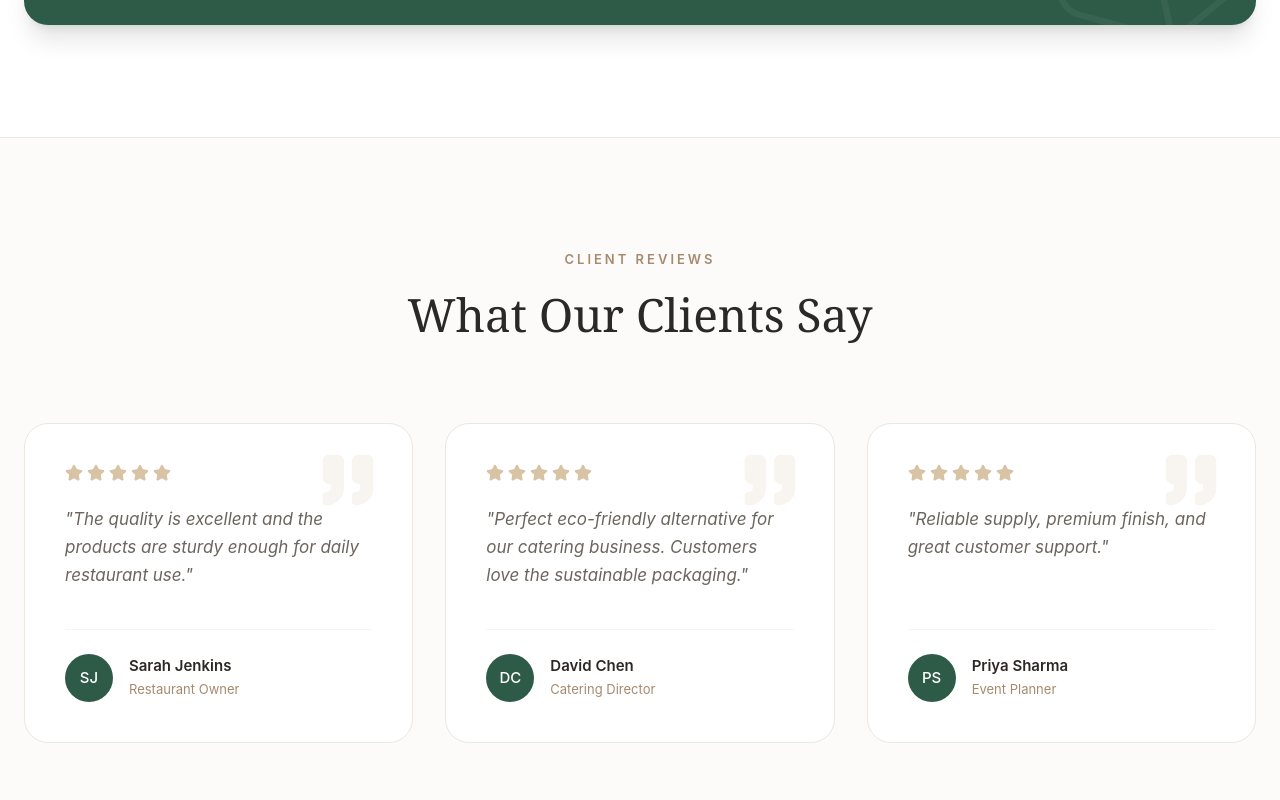
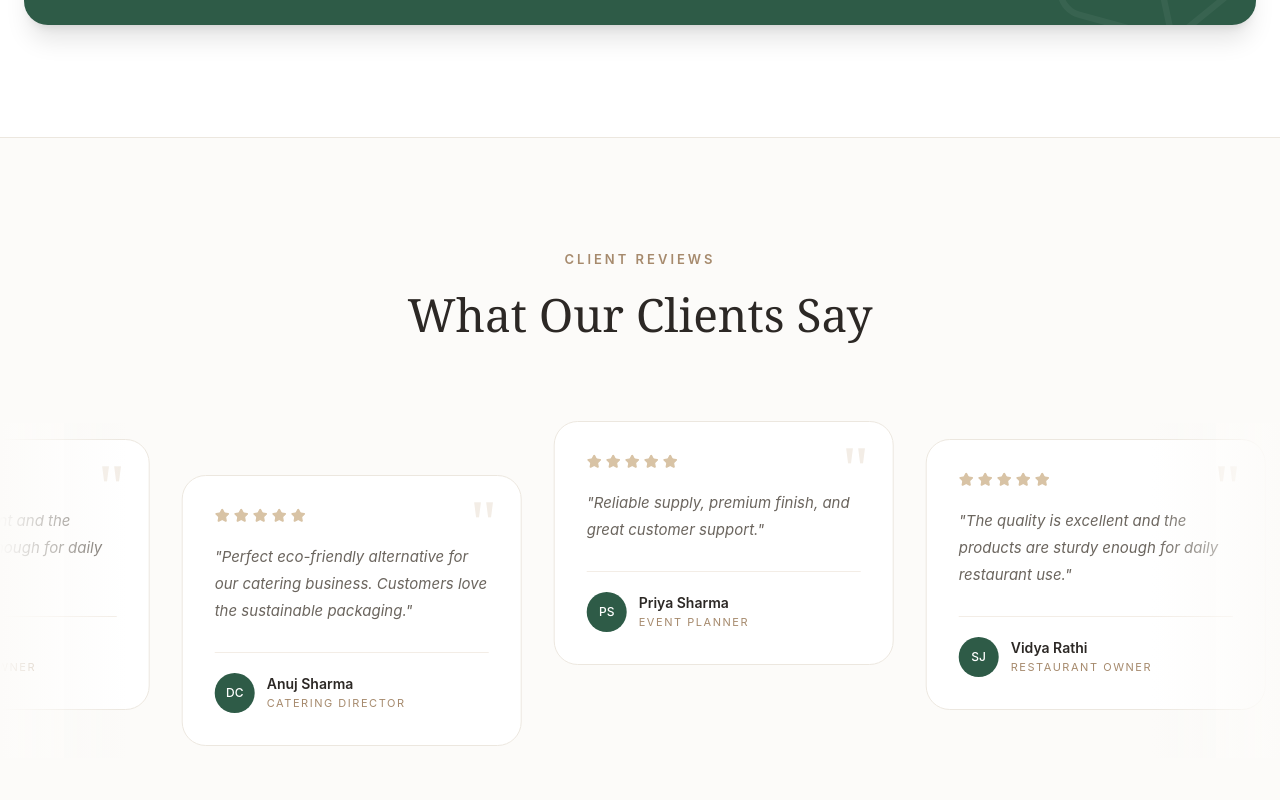
Before and after one commit to greenera2026/green-era, a React (Vite) app: page / in a window 1280 px wide. Shown: the part 8140-8940 px from the top of the page. Built offline with nearby package versions, Linux system fonts and the light colour scheme.

Commit message:
review section

```diff
--- a/src/components/TestimonialSection.jsx
+++ b/src/components/TestimonialSection.jsx
@@ -1,34 +1,115 @@
-import React from "react";
-import { Quote, Star } from "lucide-react";
+import React, { useRef, useState, useEffect } from "react";
+import { Star } from "lucide-react";
 
-const TestimonialSection = () => {
 const testimonials = [
   {
     text: "The quality is excellent and the products are sturdy enough for daily restaurant use.",
-            author: "Sarah Jenkins",
+    author: "Vidya Rathi",
     role: "Restaurant Owner",
-            initials: "SJ"
+    initials: "SJ",
   },
   {
     text: "Perfect eco-friendly alternative for our catering business. Customers love the sustainable packaging.",
-            author: "David Chen",
+    author: " Anuj Sharma",
     role: "Catering Director",
-            initials: "DC"
+    initials: "DC",
   },
   {
     text: "Reliable supply, premium finish, and great customer support.",
     author: "Priya Sharma",
     role: "Event Planner",
-            initials: "PS"
-        }
+    initials: "PS",
+  },
 ];
 
+/* Vertical stagger pattern */
+const offsets = [0, 36, -18];
+
+const TestimonialCard = ({ testimonial, offset, onMouseEnter, onMouseLeave }) => (
+  <div
+    className="flex-shrink-0 w-[300px] sm:w-[340px] group"
+    style={{ transform: `translateY(${offset}px)` }}
+  >
+    <div
+      onMouseEnter={onMouseEnter}
+      onMouseLeave={onMouseLeave}
+      className="relative h-full bg-white border border-[#ece7df] rounded-3xl p-7 sm:p-8
+        transition-all duration-300 ease-out
+        group-hover:bg-[#f9f4ef] group-hover:border-[#d8c3a5]
+        group-hover:shadow-[0_12px_40px_rgba(166,138,109,0.18)]
+        group-hover:-translate-y-1 group-hover:scale-[1.02]"
+    >
+      {/* Decorative quote mark */}
+      <span
+        className="absolute top-4 right-6 text-[64px] leading-none font-serif
+          text-[#f3ede6] group-hover:text-[#ece7df] transition-colors duration-300
+          pointer-events-none select-none"
+        aria-hidden="true"
+      >
+        "
+      </span>
+
+      {/* Stars */}
+      <div className="flex items-center gap-1 mb-5 relative z-10">
+        {[...Array(5)].map((_, i) => (
+          <Star key={i} size={15} className="text-[#d8c3a5] fill-[#d8c3a5]" />
+        ))}
+      </div>
+
+      {/* Quote text */}
+      <p className="text-[14px] sm:text-[15px] leading-[1.8] text-[#6b655e] italic mb-7 relative z-10">
+        "{testimonial.text}"
+      </p>
+
+      {/* Author */}
+      <div className="flex items-center gap-3 border-t border-[#f3ede6] pt-5 relative z-10">
+        <div
+          className="w-10 h-10 rounded-full flex items-center justify-center
+            text-white text-xs font-medium flex-shrink-0
+            bg-[#2e5b47] group-hover:bg-[#a68a6d] transition-colors duration-300"
+        >
+          {testimonial.initials}
+        </div>
+        <div>
+          <p className="text-[14px] font-semibold text-[#2c2825] leading-tight">
+            {testimonial.author}
+          </p>
+          <p className="text-[11px] uppercase tracking-[0.14em] text-[#a68a6d] mt-0.5">
+            {testimonial.role}
+          </p>
+        </div>
+      </div>
+    </div>
+  </div>
+);
+
+const TestimonialSection = () => {
+  const [isPaused, setIsPaused] = useState(false);
+  const [isVisible, setIsVisible] = useState(false);
+  const sectionRef = useRef(null);
+
+  useEffect(() => {
+    const observer = new IntersectionObserver(
+      ([entry]) => {
+        if (entry.isIntersecting) {
+          setIsVisible(true);
+          observer.disconnect();
+        }
+      },
+      { threshold: 0.1 }
+    );
+    if (sectionRef.current) observer.observe(sectionRef.current);
+    return () => observer.disconnect();
+  }, []);
+
   return (
-        <section className="w-full bg-[#fcfbf9] py-20 md:py-28 border-t border-[#ece7df]">
-            <div className="max-w-7xl mx-auto px-6">
-
-                {/* SECTION HEADER */}
-                <div className="max-w-3xl mx-auto text-center mb-16 md:mb-20">
+    <section
+      ref={sectionRef}
+      className="w-full py-20 md:py-28 border-t border-[#ece7df] overflow-hidden"
+      style={{ background: "#fcfbf9" }}
+    >
+      {/* Section header */}
+      <div className="max-w-3xl mx-auto text-center px-6 mb-16 md:mb-20">
         <p className="uppercase tracking-[3px] text-[12px] md:text-[13px] font-semibold text-[#a68a6d] mb-4">
           Client Reviews
         </p>
@@ -37,56 +118,62 @@ const TestimonialSection = () => {
         </h2>
       </div>
 
-                {/* TESTIMONIALS GRID */}
-                <div className="grid grid-cols-1 md:grid-cols-3 gap-8">
-                    {testimonials.map((testimonial, index) => (
+      {/* Marquee carousel */}
       <div
-                            key={index}
-                            className="bg-white border border-[#ece7df] p-8 md:p-10 rounded-3xl flex flex-col h-full hover:shadow-xl hover:-translate-y-1 transition-all duration-300 relative group"
+        className={`relative transition-opacity duration-700 ${
+          isVisible ? "opacity-100" : "opacity-0"
+        }`}
       >
-                            {/* Decorative Background Quote Icon */}
-                            <div className="absolute top-6 right-8 text-[#f8f5f0] group-hover:text-[#ece7df] transition-colors duration-300 pointer-events-none">
-                                <Quote size={64} strokeWidth={1} fill="currentColor" />
-                            </div>
+        {/* Edge fades */}
+        <div
+          className="absolute left-0 top-0 bottom-0 w-20 sm:w-32 z-10 pointer-events-none"
+          style={{ background: "linear-gradient(to right, #fcfbf9, transparent)" }}
+        />
+        <div
+          className="absolute right-0 top-0 bottom-0 w-20 sm:w-32 z-10 pointer-events-none"
+          style={{ background: "linear-gradient(to left, #fcfbf9, transparent)" }}
+        />
 
-                            {/* Stars */}
-                            <div className="flex items-center gap-1 mb-6 relative z-10">
-                                {[...Array(5)].map((_, i) => (
-                                    <Star
-                                        key={i}
-                                        size={18}
-                                        className="text-[#d8c3a5] fill-[#d8c3a5]"
+        {/* Scrolling track */}
+        <div className="pb-12 pt-4">
+          <div
+            className="flex gap-6 sm:gap-8 items-start"
+            style={{
+              animation: "testimonial-marquee 40s linear infinite",
+              animationPlayState: isPaused ? "paused" : "running",
+              width: "max-content",
+            }}
+          >
+            {/* First set */}
+            {testimonials.map((t, i) => (
+              <TestimonialCard
+                key={`a-${i}`}
+                testimonial={t}
+                offset={offsets[i % offsets.length]}
+                onMouseEnter={() => setIsPaused(true)}
+                onMouseLeave={() => setIsPaused(false)}
+              />
+            ))}
+            {/* Duplicate for seamless loop */}
+            {testimonials.map((t, i) => (
+              <TestimonialCard
+                key={`b-${i}`}
+                testimonial={t}
+                offset={offsets[i % offsets.length]}
+                onMouseEnter={() => setIsPaused(true)}
+                onMouseLeave={() => setIsPaused(false)}
               />
             ))}
           </div>
-
-                            {/* Quote Text */}
-                            <p className="text-[#6b655e] text-[16px] md:text-[17px] leading-relaxed mb-10 flex-grow relative z-10 italic">
-                                "{testimonial.text}"
-                            </p>
-
-                            {/* Author Info */}
-                            <div className="flex items-center gap-4 relative z-10 border-t border-[#f8f5f0] pt-6">
-                                {/* Avatar */}
-                                <div className="w-12 h-12 rounded-full bg-[#2e5b47] flex items-center justify-center text-white font-medium text-[15px] shrink-0">
-                                    {testimonial.initials}
+        </div>
       </div>
 
-                                {/* Name & Role */}
-                                <div>
-                                    <h4 className="text-[#2c2825] font-semibold text-[15px] leading-tight">
-                                        {testimonial.author}
-                                    </h4>
-                                    <p className="text-[#a68a6d] text-[13px] mt-1">
-                                        {testimonial.role}
-                                    </p>
-                                </div>
-                            </div>
-                        </div>
-                    ))}
-                </div>
-
-            </div>
+      <style>{`
+        @keyframes testimonial-marquee {
+          0%   { transform: translateX(0); }
+          100% { transform: translateX(-50%); }
+        }
+      `}</style>
     </section>
   );
 };
```
Lines whose indentation alone changed are shown as unchanged.
